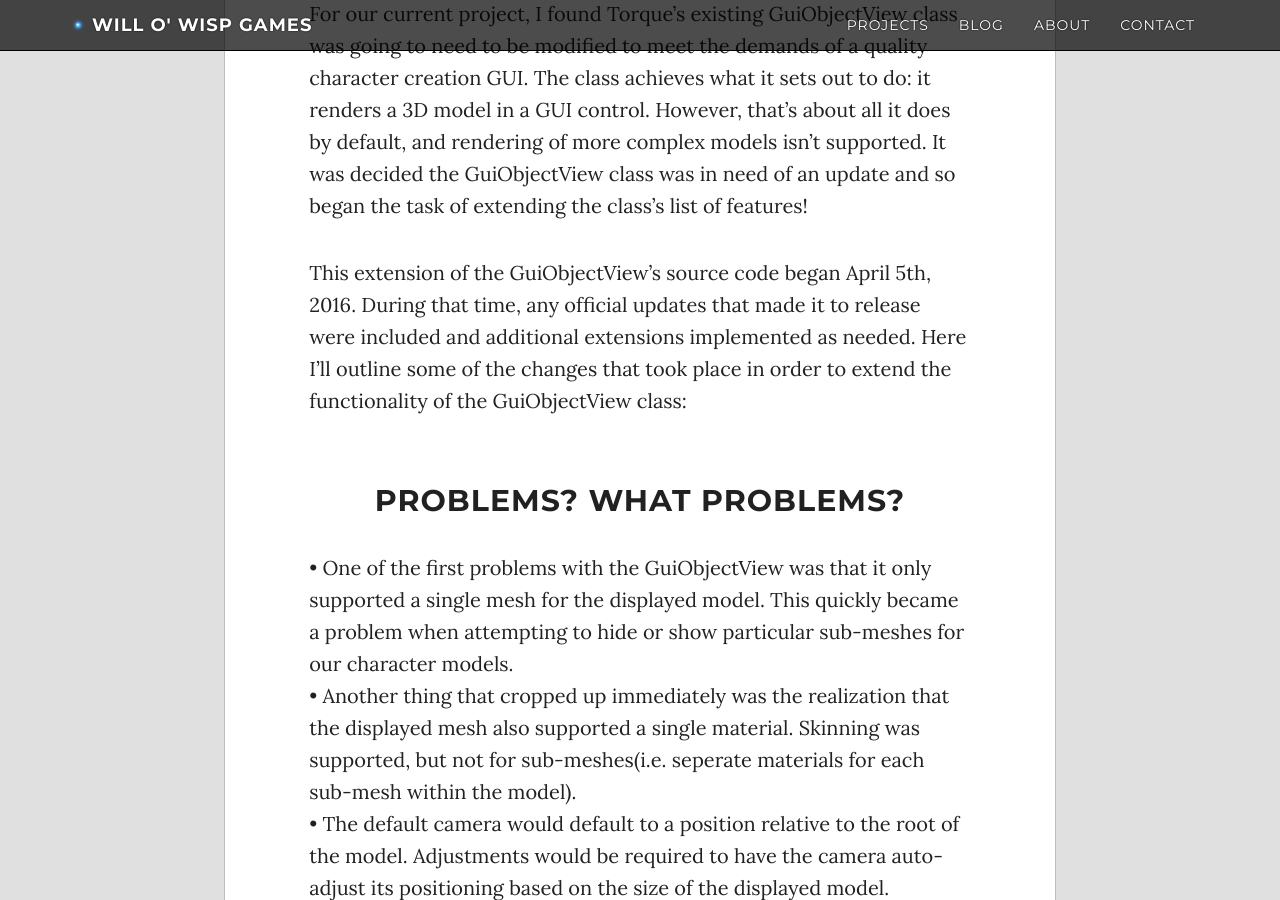
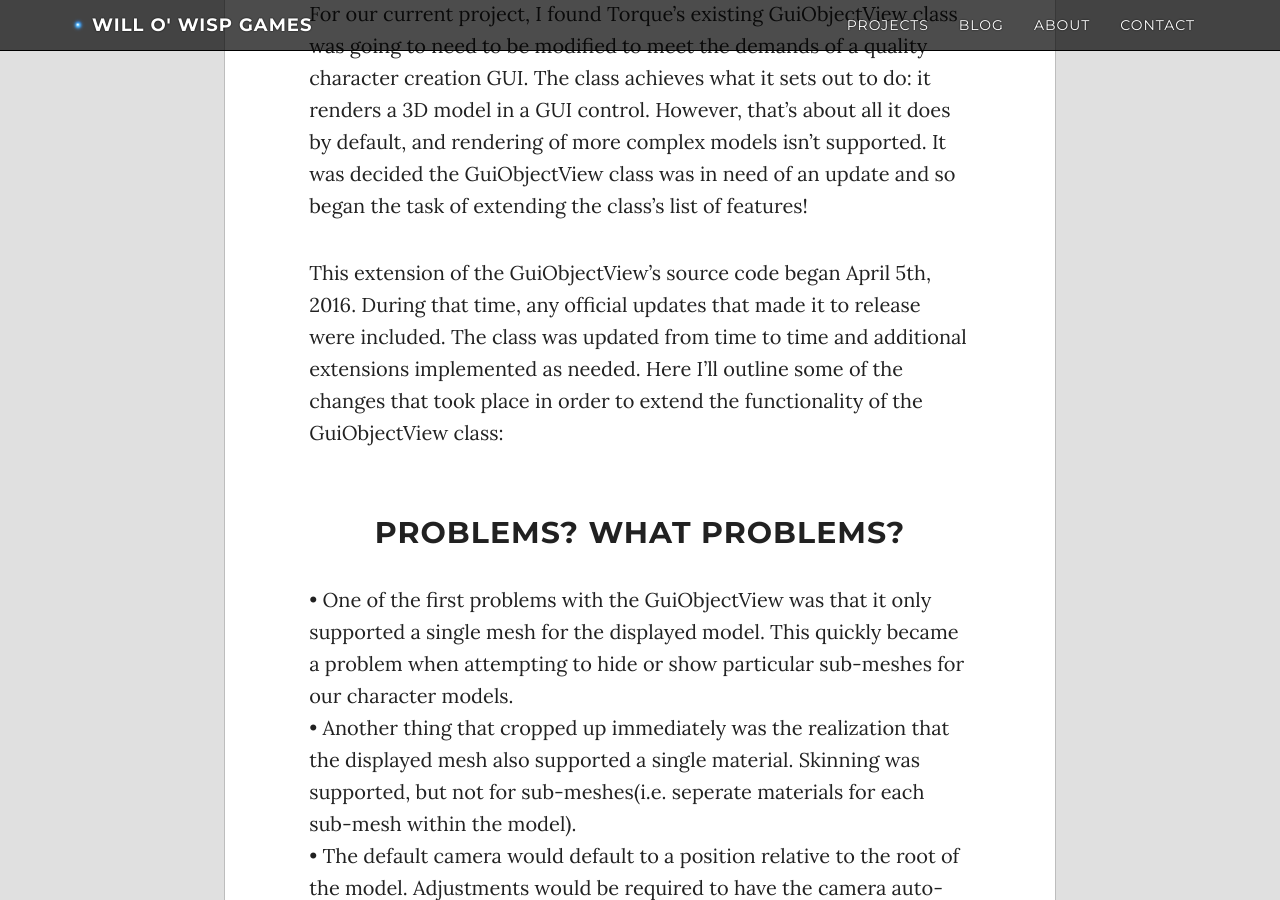
Before and after one commit to WilloWispGames/WilloWispGames.github.io, a Jekyll site: the page built from _posts/2016-09-15-ExtGuiObjView.md, in a window 1280 px wide and 900 px high, scrolled down 384 px. Built offline with Jekyll 4.4.1, drawn with Linux system fonts in a browser that asks for light colours; nearby versions of some CDN libraries; comment, search, counter and statistics services are not loaded; a style sheet for code colours, icons or effects is not loaded.

Commit message:
Update 2016-09-15-ExtGuiObjView.md

```diff
--- a/_posts/2016-09-15-ExtGuiObjView.md
+++ b/_posts/2016-09-15-ExtGuiObjView.md
@@ -10,7 +10,7 @@ tags: [ 'tech' ]
 <br>
 For our current project, I found Torque's existing GuiObjectView class was going to need to be modified to meet the demands of a quality character creation GUI. The class achieves what it sets out to do: it renders a 3D model in a GUI control. However, that's about all it does by default, and rendering of more complex models isn't supported. It was decided the GuiObjectView class was in need of an update and so began the task of extending the class's list of features!
 
-This extension of the GuiObjectView's source code began April 5th, 2016. During that time, any official updates that made it to release were included and additional extensions implemented as needed. Here I'll outline some of the changes that took place in order to extend the functionality of the GuiObjectView class:
+This extension of the GuiObjectView's source code began April 5th, 2016. During that time, any official updates that made it to release were included. The class was updated from time to time and additional extensions implemented as needed. Here I'll outline some of the changes that took place in order to extend the functionality of the GuiObjectView class:
 <br>
 <br>
 <h2>Problems? What Problems?</h2>
```
